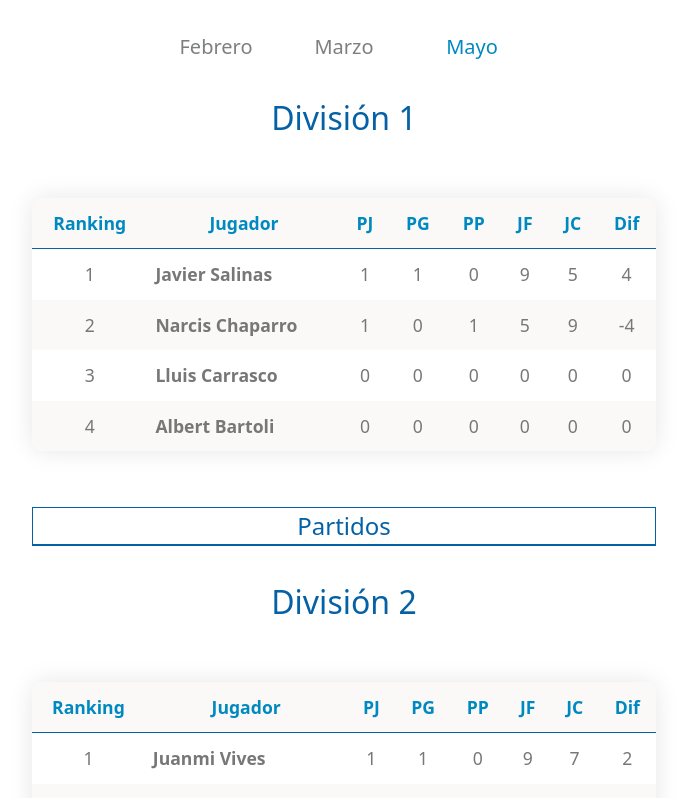
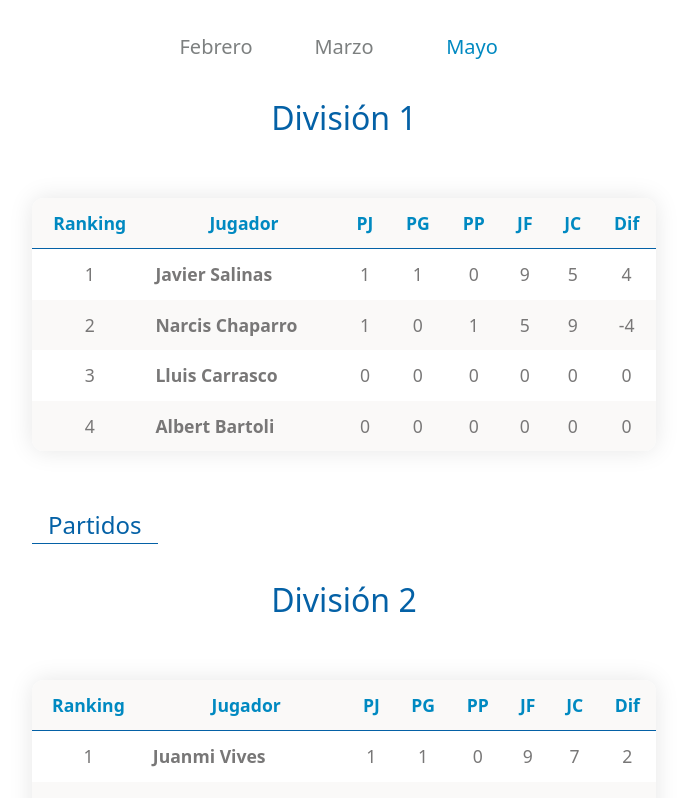
Before and after one commit to kvi-ki/tennis-matches, a Next.js app: page / in a window 1280 px wide. Shown: the top 798 px of the page, without its empty margins (296-983 px from the left). Built offline with nearby package versions, Linux system fonts and the light colour scheme.

Commit message:
style: update matches button styles

```diff
--- a/src/components/matches/Matches.tsx
+++ b/src/components/matches/Matches.tsx
@@ -25,13 +25,13 @@ export default function Matches({ matches }: { matches: MatchProps[] }) {
   };
 
   return (
-    <section className="border border-navy mt-4 w-full md:w-9/12 xl:w-6/12">
-      <h2
-        className="border-b text-navy text-header2 text-center text-semibold hover:text-blue cursor-pointer"
+    <section className="mt-4 w-full md:w-9/12 xl:w-6/12">
+      <button
+        className="pl-4 pr-4 border-b text-navy text-header2 text-semibold hover:text-blue cursor-pointer"
         onClick={toggleMatches}
       >
         Partidos
-      </h2>
+      </button>
       <ul className={matchesAreHidden ? 'hidden' : 'visible'}>
         {matches.map((match: MatchProps, index: number) => {
           return <Match match={match} key={index} />;
```
